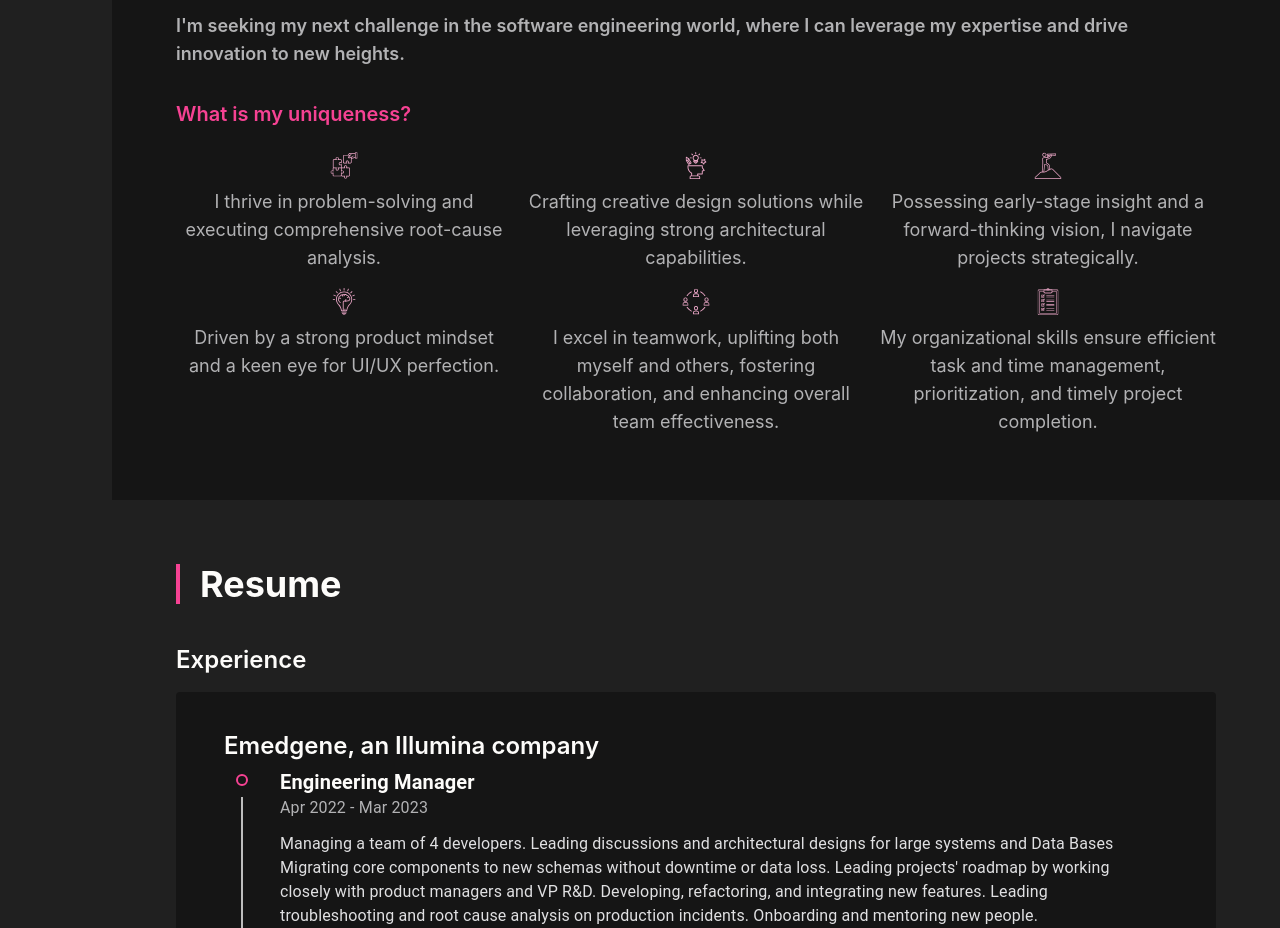
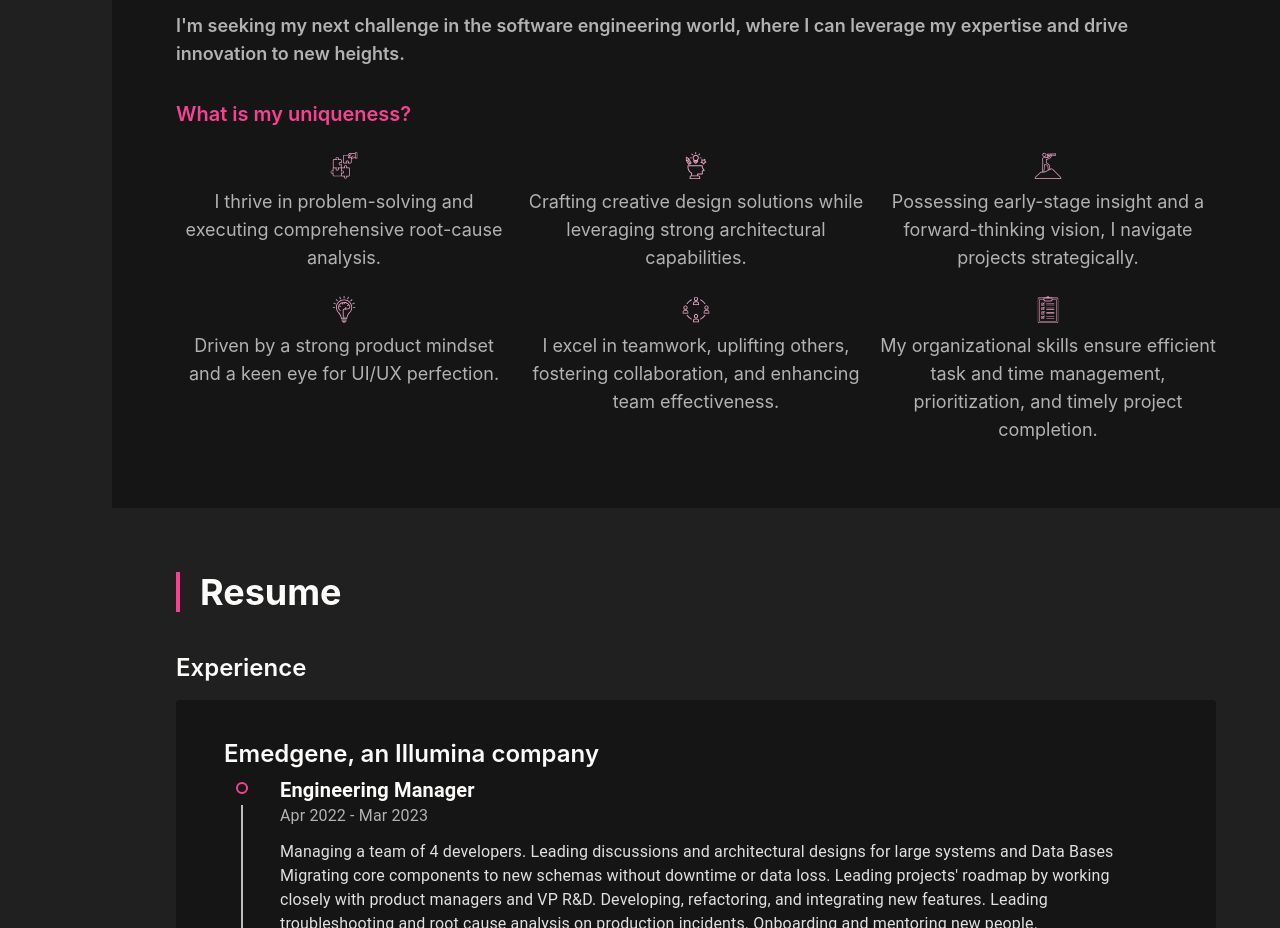
Before and after one commit to DanielleZror/DanielleZror.github.io, a React (Create React App) app: page / in a window 1280 px wide. Shown: the part 1080-2008 px from the top of the page. Built offline with nearby package versions, Linux system fonts and the light colour scheme.

Commit message:
update Collaboration text

```diff
--- a/src/components/About.tsx
+++ b/src/components/About.tsx
@@ -26,7 +26,7 @@ export default function About() {
         },
         {
             icon: <Collaboration size={28} color="#E9A5C5" />,
-            description: "I excel in teamwork, uplifting both myself and others, fostering collaboration, and enhancing overall team effectiveness."
+            description: "I excel in teamwork, uplifting others, fostering collaboration, and enhancing team effectiveness."
         },
         {
             icon: <Organized size={28} color="#E9A5C5" />,
@@ -51,7 +51,7 @@ export default function About() {
             <h4 className="text-pink dark:text-pink selection:bg-pink-200 dark:selection:bg-pink-200">
                 What is my uniqueness?
             </h4>
-            <div className="grid grid-cols-[repeat(3,1fr)] max-md:grid-cols-[repeat(2,1fr)] pt-6 gap-4 text-center">
+            <div className="grid grid-cols-[repeat(3,1fr)] max-md:grid-cols-[repeat(2,1fr)] pt-6 gap-4 text-center gap-y-6">
                 {uniqueness.map((u, key) => {
                     return (
                         <IconDescription key={key} className="flex-col"
```
